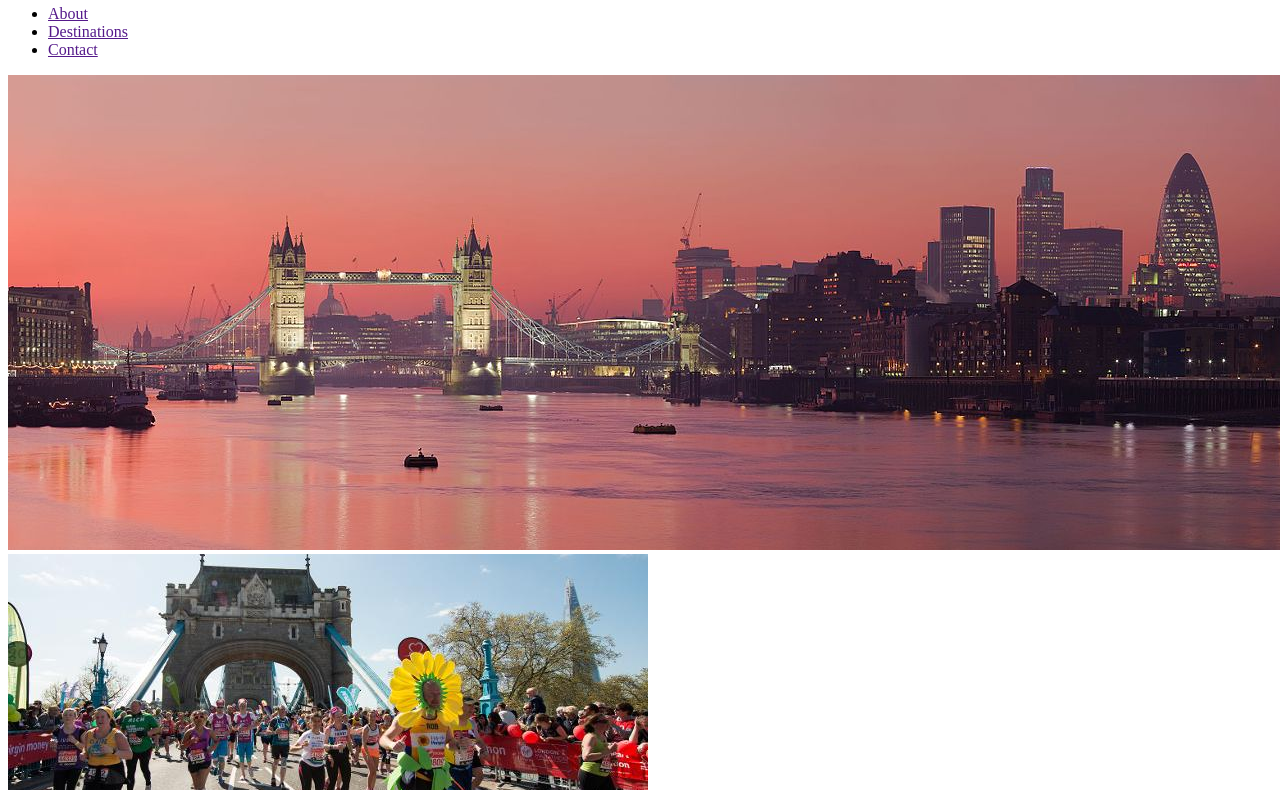
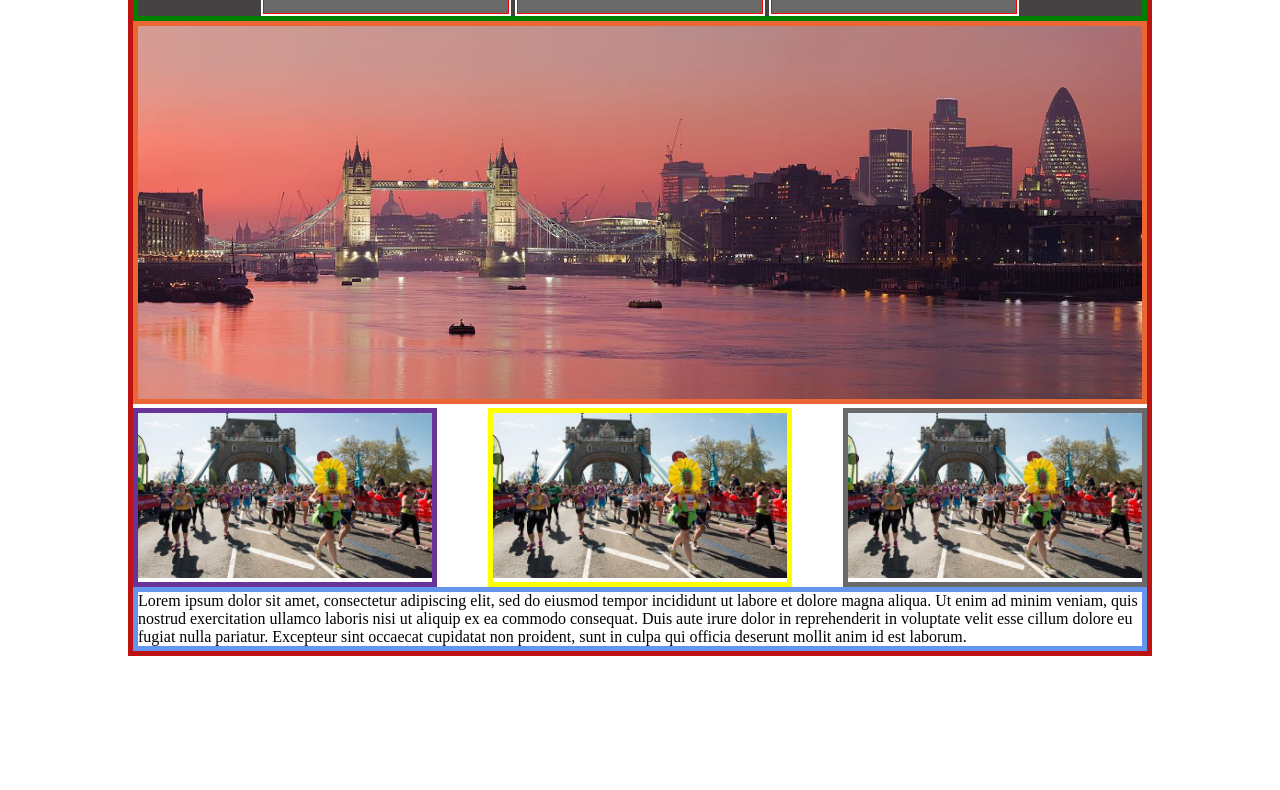
Before and after one commit to sacrebisous/assignment1, a plain HTML site: page index.html in a window 1280 px wide. Shown: the part 122-912 px from the top of the page. After the commit the page ends 800 px from the top, so only its background shows below. Drawn offline with Linux system fonts and the light colour scheme.

Commit message:
updated index + css

```diff
--- a/index.html
+++ b/index.html
@@ -5,6 +5,7 @@
    <meta charset="UTF-8">
    <meta name="viewport" content="width=device-width, initial-scale=1.0">
    <title>European Travel Urban Destinations</title>
+   <link rel="stylesheet" href="styles.css">
 </head>
 
 <body>
--- /dev/null
+++ b/styles.css
@@ -0,0 +1,77 @@
+* {
+   box-sizing: border-box;
+   margin: 0;
+   padding: 0;
+}
+
+div.container {
+   border: 5px solid #bc1212;
+   width: 80%;
+   margin: 0 auto;
+}
+
+header {
+   background-color: rgb(208, 205, 172);
+   border: 5px solid blue;
+}
+
+.hero img {
+   width: 100%;
+   border: 5px solid rgb(236, 102, 51)
+}
+
+div.left, div.middle, div.right {
+   border: 3px dotted green;
+   width: 30%;
+}
+
+div.left {
+   border: 5px solid rgb(104, 51, 154)
+}
+
+div.middle {
+   border: 5px solid yellow;
+}
+
+div.right {
+   border: 5px solid dimgrey;
+}
+
+aside img {
+   width: 100%;
+}
+
+aside {
+   display: flex;
+   justify-content: space-between;
+}
+
+nav {
+   background-color: rgb(68, 66, 67);
+   border: 5px solid green;
+}
+
+ul {
+   text-align: center;
+}
+
+li {
+   display: inline-block;
+   width: 250px;
+   background-color: dimgray;
+   border: 2px solid white;
+   line-height: 3em;
+   font-family: 'Gill Sans', 'Gill Sans MT', Calibri, 'Trebuchet MS', sans-serif;
+   font-variant: small-caps;
+}
+
+a {
+   color: aliceblue;
+   text-decoration: none;
+   border: 1px solid red;
+   display: block;
+}
+
+footer {
+   border: 5px solid cornflowerblue
+}
```
